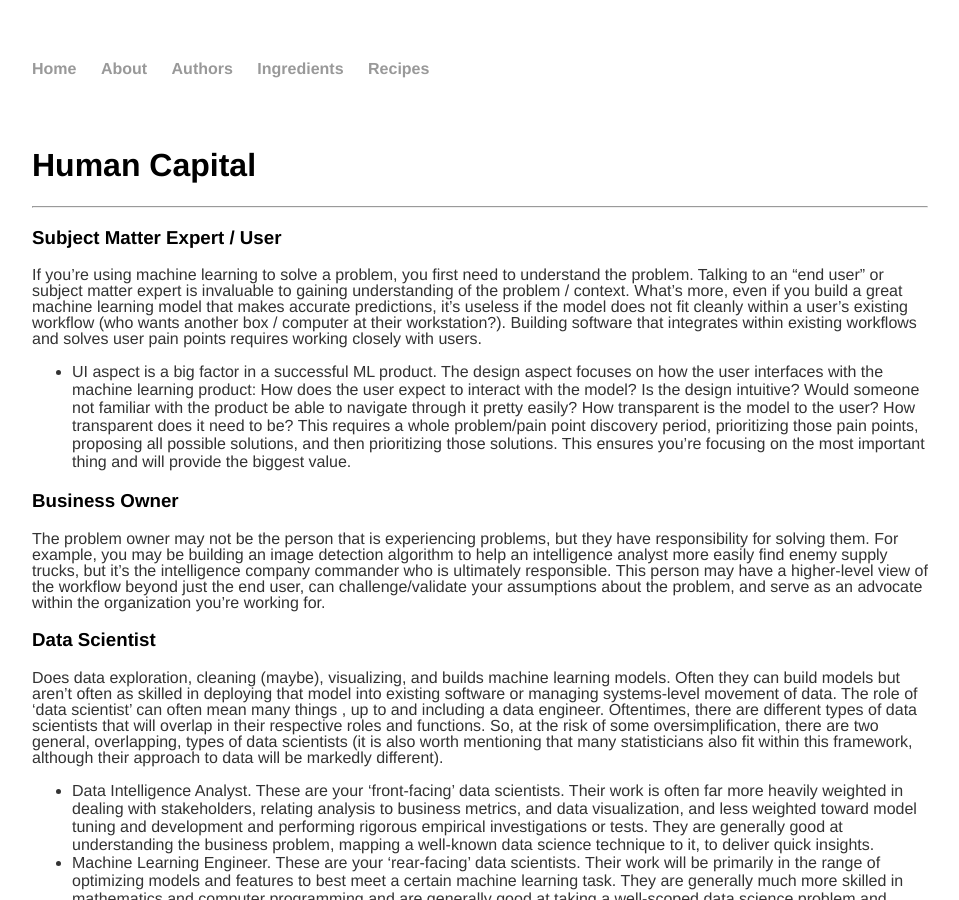
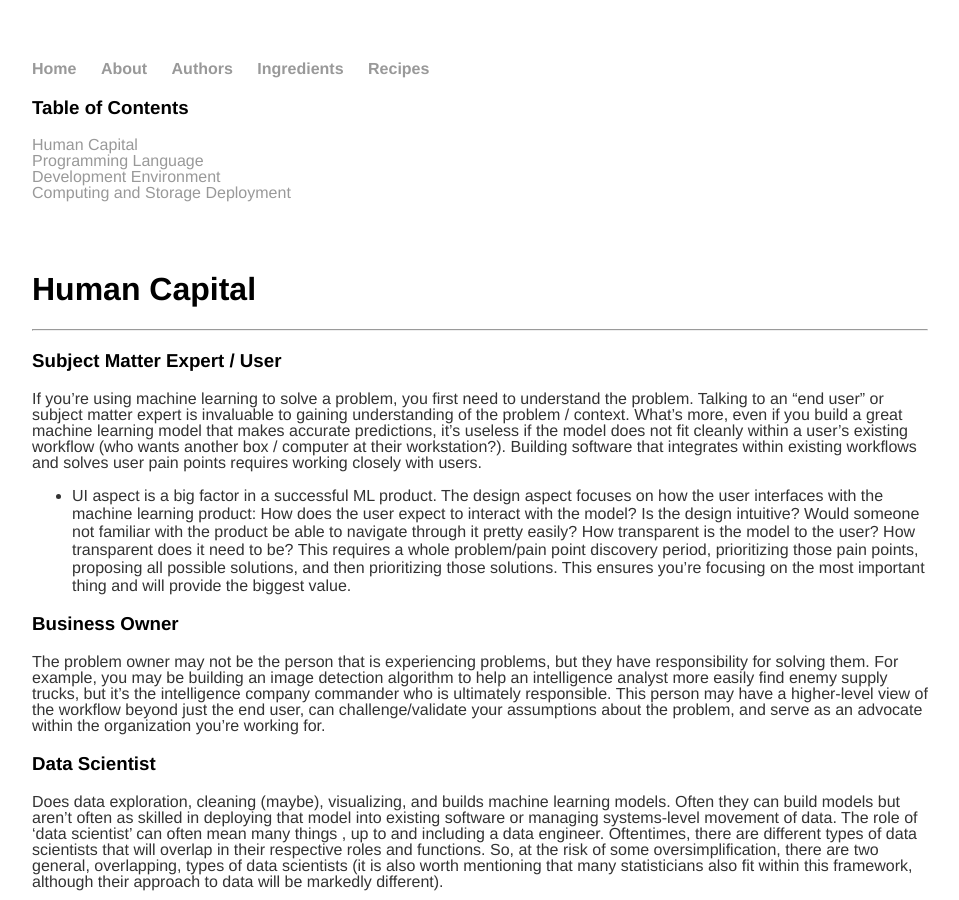
Before and after one commit to datasciencecookbook/datasciencecookbook.github.io, a Jekyll site: the page built from ingredients/index.md, in a window 1280 px wide and 900 px high. Shown: the whole window, without its empty margins (160-1119 px from the left). Built offline with Jekyll 4.4.1, drawn with Linux system fonts in a browser that asks for light colours.

Commit message:
hyperlinks

```diff
--- a/ingredients/index.md
+++ b/ingredients/index.md
@@ -3,6 +3,16 @@ layout: default
 title: DS Cookbook - Ingredients
 permalink: /ingredients/
 ---
+### Table of Contents
+[Human Capital](human-capital)<br>
+[Programming Language](programming-language)<br>
+[Development Environment](development-environment)<br>
+[Computing and Storage](computing-and-storage)
+[Deployment](deployment)
+
+
+
+
 <br><br>
 # Human Capital
 --------------------
--- a/recipes/index.html
+++ b/recipes/index.html
@@ -1,7 +1,7 @@
 ---
 layout: default
 title: DS Cookbook Recipes
-permalink: /about/
+permalink: /recipes/
 ---
 	<h1>{{ page.title }}</h1>
 	<ul class="posts">
```
